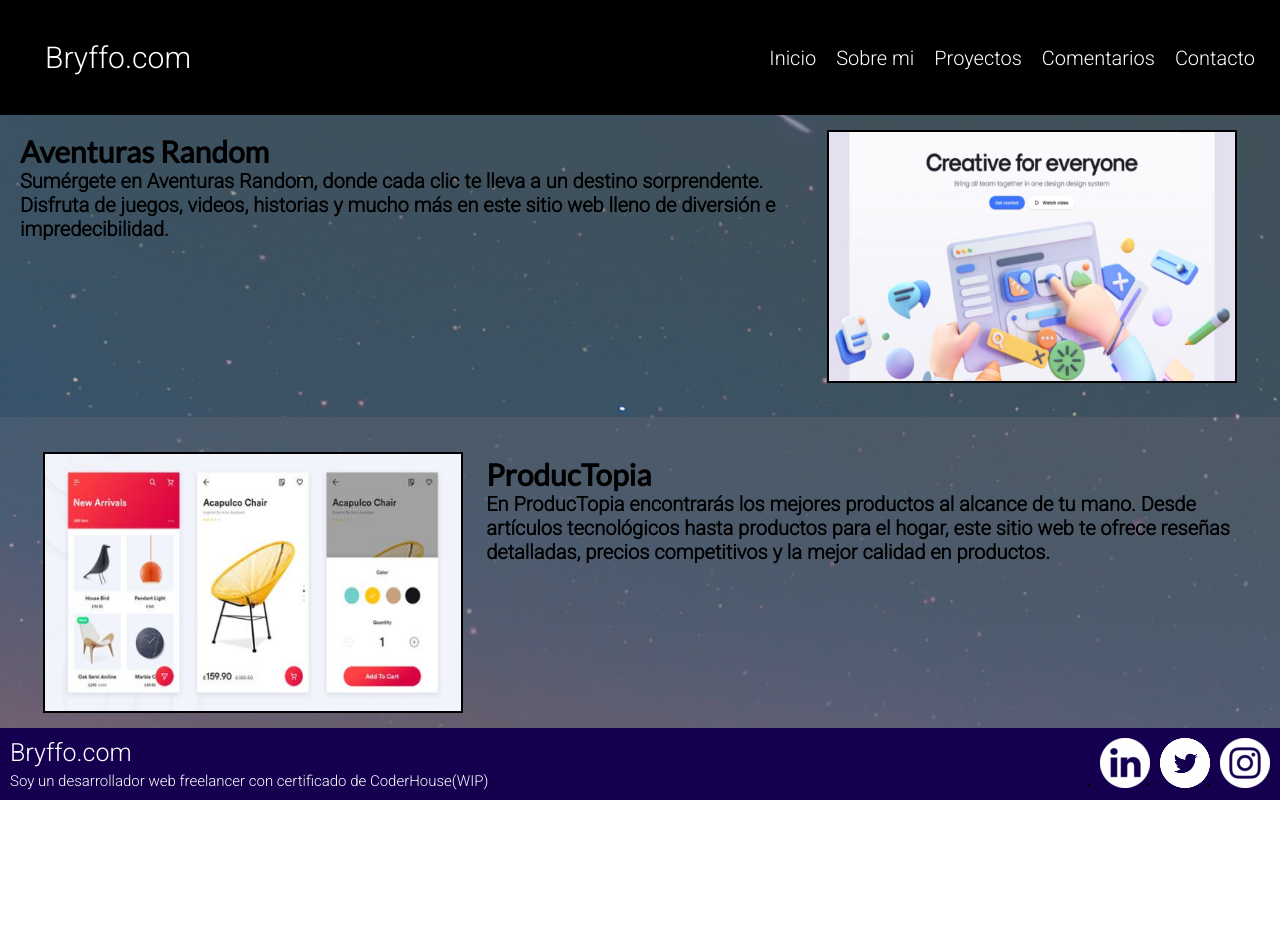
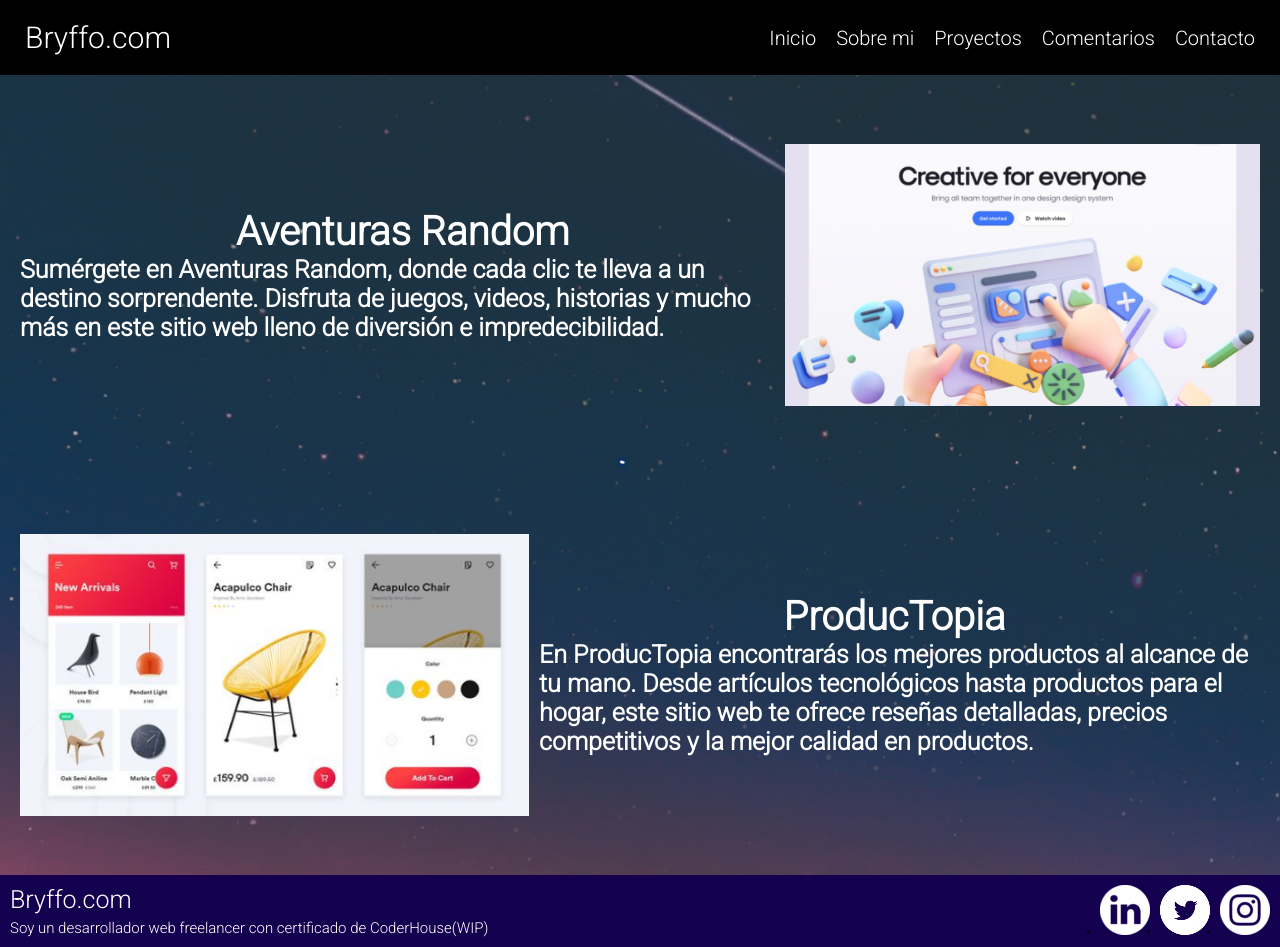
Before and after one commit to bryffo/bryffo-portfolio, a website: page pages/proyectos.html in a window 1280 px wide. Before the commit the page ends 800 px from the top, so only its background shows below. Drawn offline with Linux system fonts and the light colour scheme.

Commit message:
responsive proyectos

```diff
--- a/css/style-backup.css
+++ b/css/style-backup.css
@@ -266,22 +266,22 @@
 }
 
 .grid-pagina-1 h2{
+    grid-row-start: 1;
     grid-column-start: 2;
+    grid-row-end: 2;
     grid-column-end: 4;
-    grid-row-start: 1;
-    grid-row-end: 2;
 }
 .grid-pagina-1 p{
+    grid-row-start: 2;
     grid-column-start: 2;
+    grid-row-end: 3;
     grid-column-end: 7;
-    grid-row-start: 2;
-    grid-row-end: 3;
 }
 .grid-pagina-1 img{
+    grid-row-start: 1;
     grid-column-start: 8;
+    grid-row-end: 4;
     grid-column-end: 12;
-    grid-row-start: 1;
-    grid-row-end: 4;
 }
 
 .grid-pagina-2{
@@ -294,22 +294,22 @@
 }
 
 .grid-pagina-2 h2{
+    grid-row-start: 1;
     grid-column-start: 7;
+    grid-row-end: 2;
     grid-column-end: 9;
-    grid-row-start: 1;
-    grid-row-end: 2;
 }
 .grid-pagina-2 p{
+    grid-row-start: 2;
     grid-column-start: 7;
+    grid-row-end: 3;
     grid-column-end: 12;
-    grid-row-start: 2;
-    grid-row-end: 3;
 }
 .grid-pagina-2 img{
+    grid-row-start: 1;
     grid-column-start: 2;
+    grid-row-end: 4;
     grid-column-end: 6;
-    grid-row-start: 1;
-    grid-row-end: 4;
 }
 .paginas img {
     border: 0.2rem solid black;
--- a/scss/layout/_header.scss
+++ b/scss/layout/_header.scss
@@ -9,7 +9,6 @@
         padding: 1rem 1.5rem;
         border-radius: 0.4rem;
         .logo{
-            padding: 2rem;
             a{
                 text-decoration: none;
                 color: white;
--- a/scss/layout/_main-proyectos.scss
+++ b/scss/layout/_main-proyectos.scss
@@ -1,82 +1,40 @@
 .paginas{
-    display: flex;
-    flex-direction: column;
-    justify-content: center;
-    overflow: auto;
-}
-
-.paginas img{
-    width: 90%;
-    height: 90%;
+    height: 100vh;
+    @include display(flex,column,none,center,none);
 }
 
 .grid-pagina-1{
-    background-color: rgba(255, 255, 255, 0.15);
-    display: grid;
-    grid-template-columns: repeat(12, auto);
-    grid-template-rows: repeat(3, auto);
+    @include grid(repeat(12, auto),repeat(4, auto),none,none);
     padding: 2rem;
+    h2{
+        @include grid-order(1,1,2,13);
+        @include text(2rem,bold,#fff,center);
     }
-
-.grid-pagina-1 h2{
-    grid-column-start: 2;
-    grid-column-end: 4;
-    grid-row-start: 1;
-    grid-row-end: 2;
+    p{
+        @include grid-order(2,1,3,13);
+        @include text(1.5rem,bold,#fff,center);
     }
-.grid-pagina-1 p{
-    grid-column-start: 2;
-    grid-column-end: 7;
-    grid-row-start: 2;
-    grid-row-end: 3;
+    img{
+        @include grid-order(3,1,5,13);
+        justify-self: center;
+        width: 25rem;
     }
-.grid-pagina-1 img{
-    grid-column-start: 8;
-    grid-column-end: 12;
-    grid-row-start: 1;
-    grid-row-end: 4;
 }
 
 .grid-pagina-2{
-    background-color: rgba(191, 179, 179, 0.3);
-    display: grid;
-    grid-template-columns: repeat(12, auto);
-    grid-template-rows: repeat(3, auto);
+    @include grid(repeat(12, auto),repeat(4, auto),none,none);
     padding: 2rem;
-
+    h2{
+        @include grid-order(1,1,2,12);
+        @include text(2rem,bold,#fff,center);
     }
-
-.grid-pagina-2 h2{
-    grid-column-start: 7;
-    grid-column-end: 9;
-    grid-row-start: 1;
-    grid-row-end: 2;
+    p{
+        @include grid-order(2,1,3,12);
+        @include text(1.5rem,bold,#fff,center);
     }
-.grid-pagina-2 p{
-    grid-column-start: 7;
-    grid-column-end: 12;
-    grid-row-start: 2;
-    grid-row-end: 3;
+    img{
+        @include grid-order(3,1,5,12);
+        width: 25rem;
+        justify-self: center
     }
-.grid-pagina-2 img{
-    grid-column-start: 2;
-    grid-column-end: 6;
-    grid-row-start: 1;
-    grid-row-end: 4;
 }
-.paginas img {
-    border: 0.2rem solid black;
-    justify-self: center;
-    align-self: center;
-}
-
-.paginas h2 {
-    font-size: 3rem;
-    font-family: 'Lato', sans-serif;
-    align-self: flex-end;
-}
-
-.paginas p {
-    font-weight:bold;
-    font-size: 2rem;
-}
--- a/scss/layout/_media1024.scss
+++ b/scss/layout/_media1024.scss
@@ -2,4 +2,22 @@
     .section-index{
         flex-direction: row;
     }
+
+    .grid-pagina-1{
+        h2{
+            @include text(4rem,bold,#fff,center);
+        }
+        p{
+            @include text(2.5rem,bold,#fff,start);
+        }
+    }
+
+    .grid-pagina-2{
+        h2{
+            @include text(4rem,bold,#fff,center);
+        }
+        p{
+            @include text(2.5rem,bold,#fff,start);
+        }
+    }
 }
--- a/scss/layout/_media320.scss
+++ b/scss/layout/_media320.scss
@@ -6,4 +6,16 @@
         font-size: 1.5rem;
     }
 
+
+    .grid-pagina-1{
+        img{
+            width: 30rem;
+        }
+    }
+
+    .grid-pagina-2{
+        img{
+            width: 30rem;
+        }
+    }
 }
--- a/scss/layout/_media425.scss
+++ b/scss/layout/_media425.scss
@@ -60,6 +60,29 @@
         }
     }
 
+    .grid-pagina-1{
+        h2{
+            @include text(2.5rem,bold,#fff,center);
+        }
+        p{
+            @include text(2rem,bold,#fff,center);
+        }
+        img{
+            width: 35rem;
+        }
+    }
+
+    .grid-pagina-2{
+        h2{
+            @include text(2.5rem,bold,#fff,center);
+        }
+        p{
+            @include text(2rem,bold,#fff,center);
+        }
+        img{
+            width: 35rem;
+        }
+    }
 
     footer{
         div{
--- a/scss/layout/_media768.scss
+++ b/scss/layout/_media768.scss
@@ -52,6 +52,47 @@
         @include grid-order(3,8,8,12);
     }
 
+    .grid-pagina-1{
+        h2{
+            @include grid-order(2,1,3,7);
+            @include text(3.5rem,bold,#fff,center);
+            justify-self: center;
+            align-self: flex-end
+        }
+        p{
+            @include grid-order(3,1,4,7);
+            @include text(2rem,bold,#fff,start);
+            margin-right: 1rem;
+
+        }
+        img{
+            @include grid-order(2,8,4,13);
+            justify-self: center;
+            align-self: center;
+            width: 100%;
+        }
+    }
+
+    .grid-pagina-2{
+        h2{
+            @include grid-order(2,7,3,13);
+            @include text(3.5rem,bold,#fff,center);
+            align-self: flex-end
+
+        }
+        p{
+            @include grid-order(3,7,4,13);
+            @include text(2rem,bold,#fff,start);
+            margin-left: 1rem;
+        }
+        img{
+            @include grid-order(2,1,4,7);
+            width: 100%;
+            justify-self: center;
+            align-self: center;
+        }
+    }
+
     .redes-sociales{
         li{
             a{
--- a/scss/utilities/_mixins.scss
+++ b/scss/utilities/_mixins.scss
@@ -20,3 +20,10 @@
     grid-row-end: $re;
     grid-column-end: $ce;
 }
+
+@mixin text($fs,$fw,$c,$ta){
+    font-size:$fs ;
+    font-weight:$fw ;
+    color:$c ;
+    text-align: $ta;
+}
```
Also changed, not shown: css/style.css, 1 other file. Lines whose indentation alone changed are shown as unchanged.
